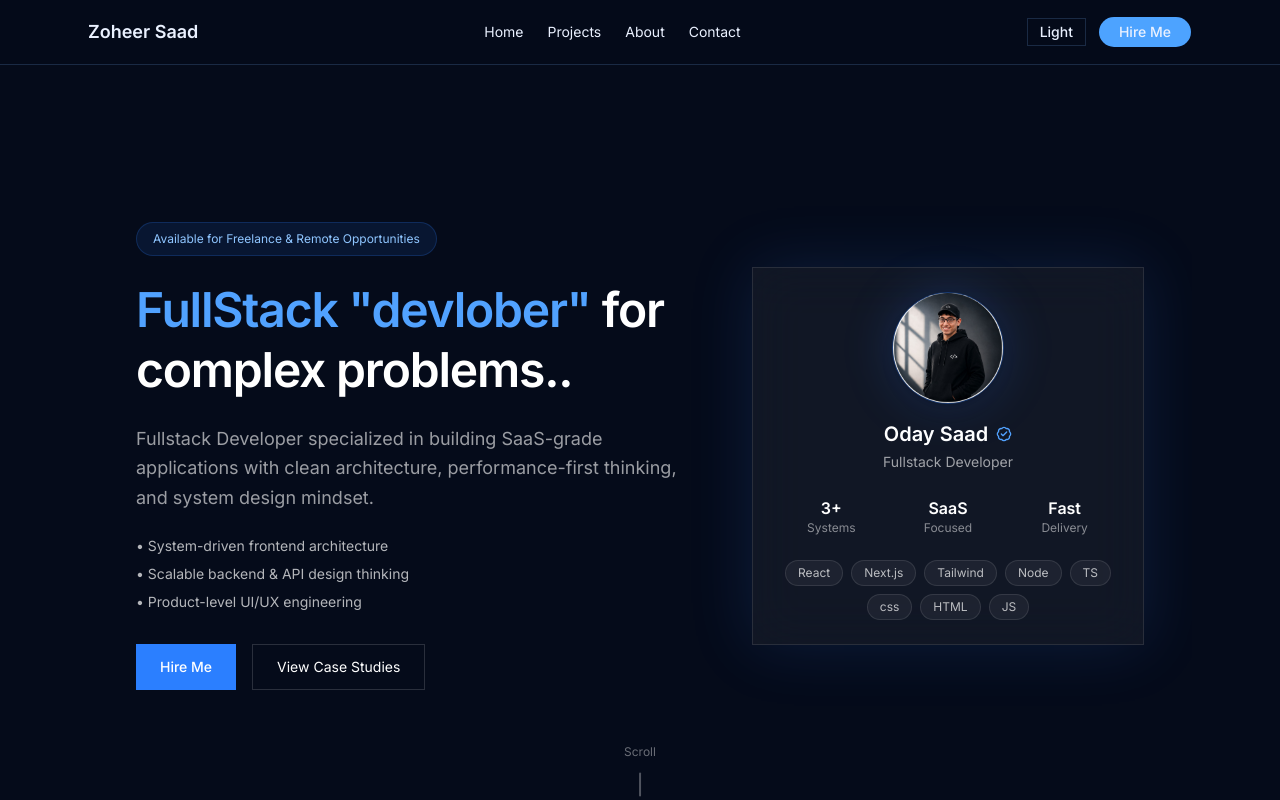
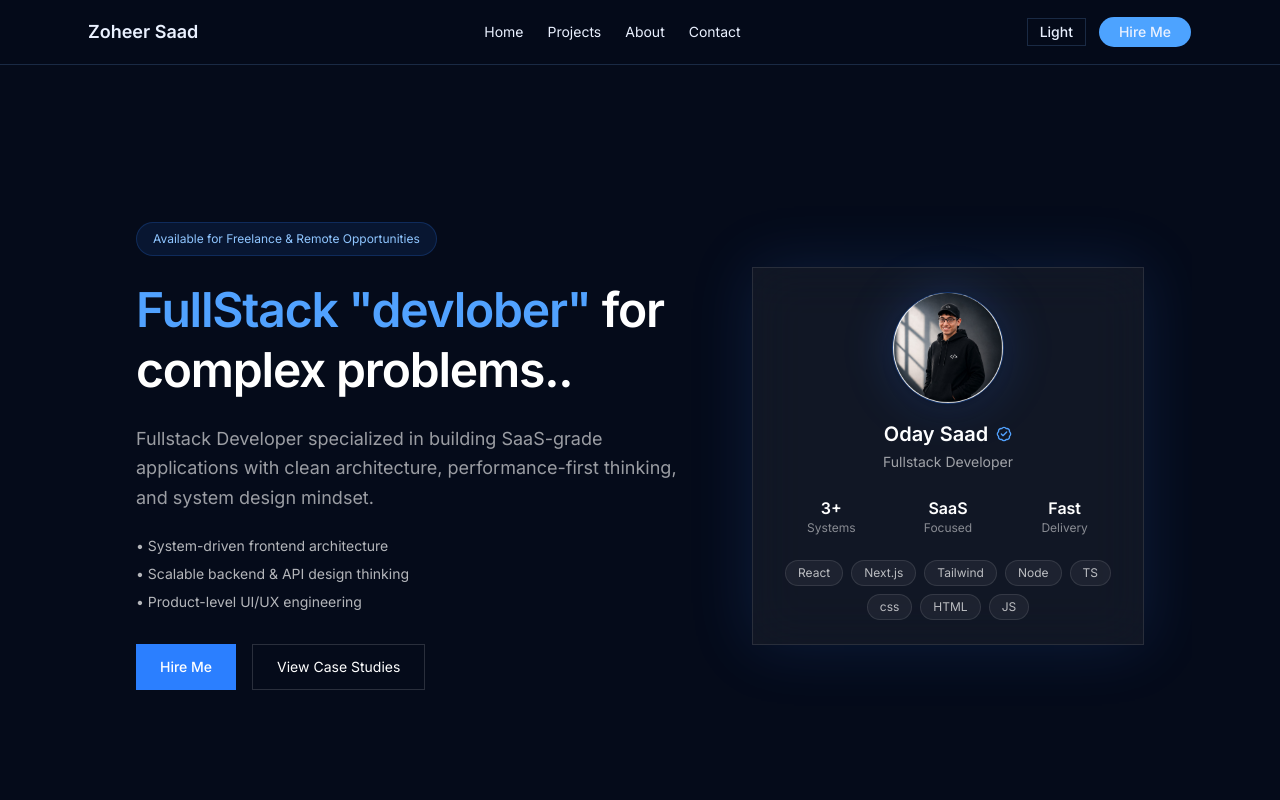
Before and after one commit to odaysaad2003-png/portfolio-SaaS, a Next.js app: page / in a window 1280 px wide. Shown: the top 800 px of the page. Built offline with nearby package versions, Linux system fonts and the light colour scheme.

Commit message:
edit light mood color

```diff
--- a/src/features/home/components/hero-section.tsx
+++ b/src/features/home/components/hero-section.tsx
@@ -4,7 +4,7 @@
 import {HeroText} from "./hero-text";
 import {IdentityCard} from "./identity-card";
 import {HeroBackground} from "./hero-background";
-import {ScrollHint} from "./scroll-hint";
+
 
 import {motion} from "framer-motion";
 
@@ -33,7 +33,7 @@
                     </div>
                 </div>
             </div>
-            <ScrollHint />
+
         </motion.section>
     );
 }
--- a/src/features/home/components/scroll-hint.tsx
+++ /dev/null
@@ -1,26 +0,0 @@
-"use client";
-
-import {motion} from "framer-motion";
-
-export function ScrollHint() {
-    return (
-        <motion.div
-            initial={{opacity: 0}}
-            animate={{opacity: 1}}
-            transition={{delay: 1.2}}
-            className="absolute bottom-6 left-1/2 -translate-x-1/2 flex flex-col items-center gap-2 text-white/40"
-        >
-            <span className="text-xs">Scroll</span>
-
-            <motion.div
-                animate={{y: [0, 8, 0]}}
-                transition={{
-                    repeat: Infinity,
-                    duration: 1.5,
-                    ease: "easeInOut",
-                }}
-                className="w-[2px] h-6 bg-white/30 rounded-full"
-            />
-        </motion.div>
-    );
-}
--- a/src/style/globals.css
+++ b/src/style/globals.css
@@ -66,7 +66,7 @@
     var(--background);
 }
 :root {
-  --background: #f7f9fc;
+  --background: #0269d8d9;
   --foreground: #0a0f1c;
 
   --primary: #2b6fff;
```
